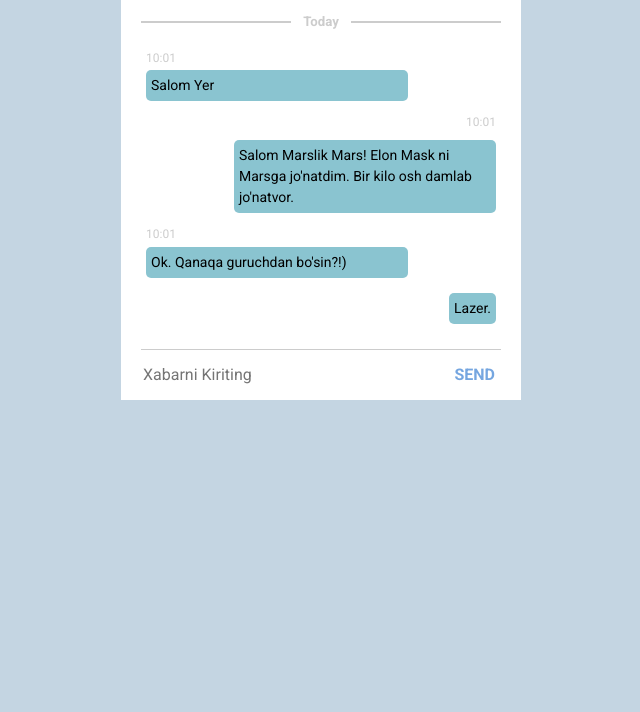
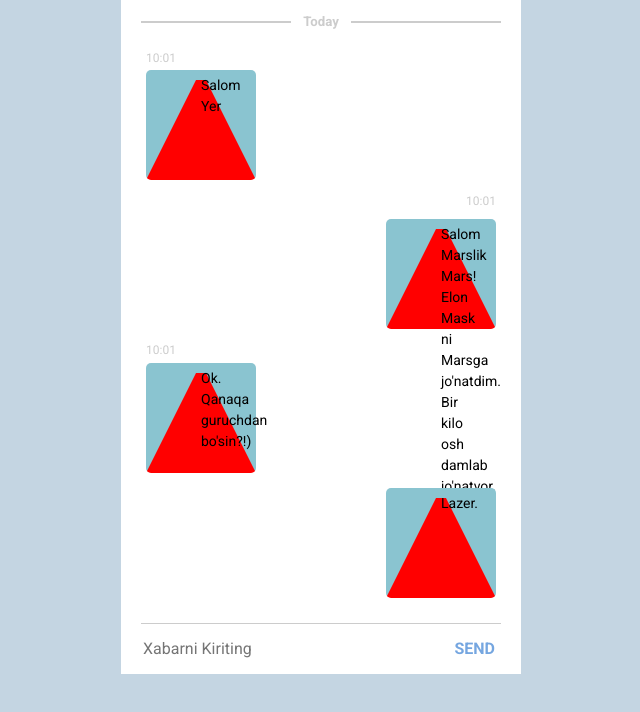
Before and after one commit to NurmuhammadovHojiakbar/Messenger, a plain HTML site: page index.html in a window 1280 px wide. Shown: the part 148-860 px from the top of the page, without its empty margins (319-959 px from the left). Before the commit the page ends 800 px from the top, so only its background shows below. Drawn offline with Linux system fonts and the light colour scheme.

Commit message:
triangle

```diff
--- a/styles.css
+++ b/styles.css
@@ -56,6 +56,15 @@ body{
     max-width: 70%;
     border-radius: 5px;
 }
+
+.message--bgcolor{
+    width: 0;
+    height: 0;
+    border-left: 50px solid transparent;
+    border-right: 50px solid transparent;
+    border-bottom: 100px solid red;
+}
+
 .message--time{
     font-size: 12px;
 }
```
